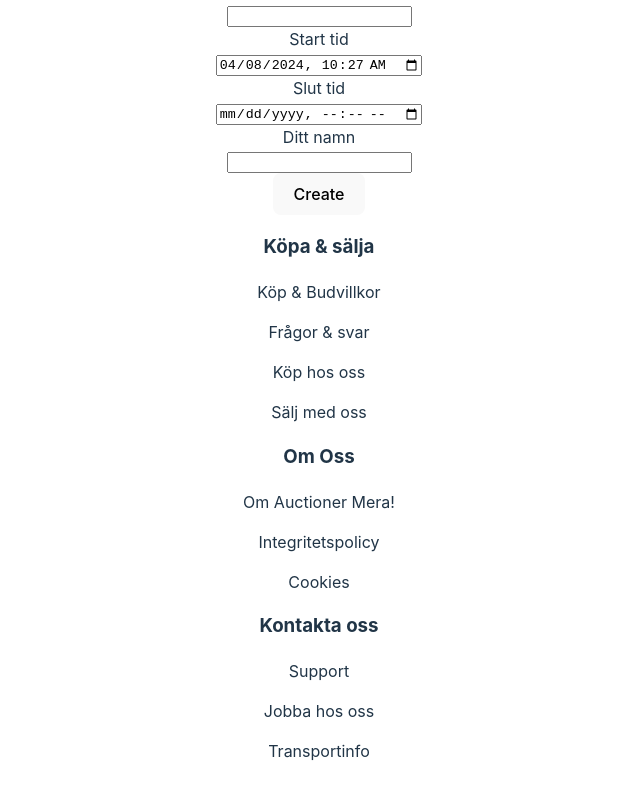
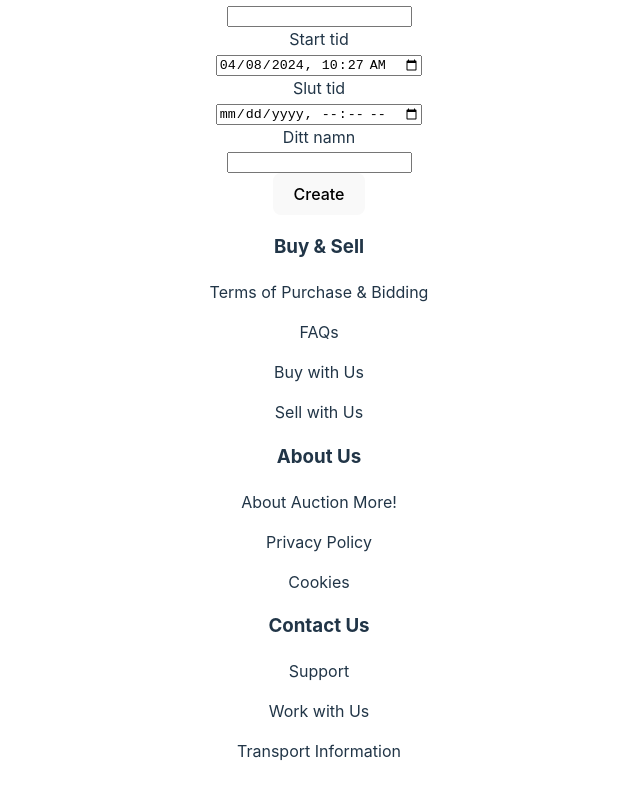
Before and after one commit to dirksmirk/Auction-Project, a React (Vite) app: page /create in a window 1280 px wide. Shown: the part 458-1258 px from the top of the page, without its empty margins (321-961 px from the left). Built offline with nearby package versions, Linux system fonts and the light colour scheme.

Commit message:
footer in english

```diff
--- a/src/components/Footer.jsx
+++ b/src/components/Footer.jsx
@@ -3,23 +3,23 @@ const Footer = () => {
     return (
         <div className='Footer'>
             <section>
-                <h3>Köpa & sälja</h3>
-                <p>Köp & Budvillkor</p>
-                <p>Frågor & svar</p>
-                <p>Köp hos oss</p>
-                <p>Sälj med oss</p>
+                <h3>Buy & Sell</h3>
+                <p>Terms of Purchase & Bidding</p>
+                <p>FAQs</p>
+                <p>Buy with Us</p>
+                <p>Sell with Us</p>
             </section>
             <section>
-                <h3>Om Oss</h3>
-                <p>Om Auctioner Mera!</p>
-                <p>Integritetspolicy</p>
+                <h3>About Us</h3>
+                <p>About Auction More!</p>
+                <p>Privacy Policy</p>
                 <p>Cookies</p>
             </section>
             <section>
-                <h3>Kontakta oss</h3>
+                <h3>Contact Us</h3>
                 <p>Support</p>
-                <p>Jobba hos oss</p>
-                <p>Transportinfo</p>
+                <p>Work with Us</p>
+                <p>Transport Information</p>
             </section>
         </div>
     )
```
